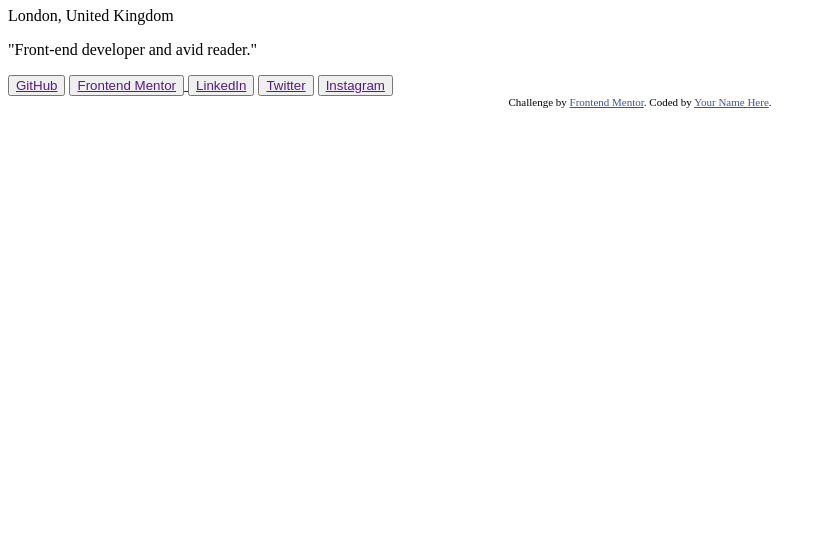
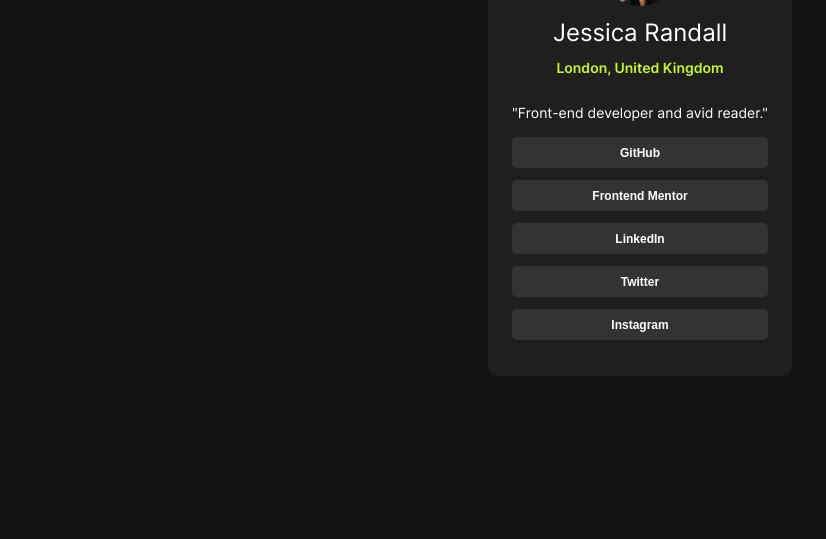
Before and after one commit to GiiNtoki/frontendmentor-challenges, a plain HTML site: page social-links-profile-main/index.html in a window 1280 px wide. Shown: the part 261-800 px from the top of the page, without its empty margins (0-826 px from the left). Drawn offline with Linux system fonts and the light colour scheme.

Commit message:
Complete social links profile

```diff
--- a/social-links-profile-main/index.html
+++ b/social-links-profile-main/index.html
@@ -12,26 +12,18 @@
       href="./assets/images/favicon-32x32.png" />
 
     <title>Frontend Mentor | Social links profile</title>
-
-    <!-- Feel free to remove these styles or customise in your own stylesheet 👍 -->
-    <style>
-      .attribution {
-        font-size: 11px;
-        text-align: center;
-      }
-      .attribution a {
-        color: hsl(228, 45%, 44%);
-      }
-    </style>
+    <link rel="stylesheet" href="style.css">
   </head>
   <body>
+    <main>
+      <div class="user-info">
         <div class="wrapper">
           <img src="./assets/images/avatar-jessica.jpeg" alt="Jessica Randall" />
         </div>
         <h1 class="name">Jessica Randall</h1>
         <p class="location">London, United Kingdom</p>
         <p class="hobies">"Front-end developer and avid reader."</p>
-
+      </div>
       <div class="social-links">
         <button ><a href="">GitHub</a></button>
         <button><a href="">
@@ -41,12 +33,6 @@
         <button><a href="">Twitter</a></button>
         <button><a href="">Instagram</a></button>
       </div>
-
-    <div class="attribution">
-      Challenge by
-      <a href="https://www.frontendmentor.io?ref=challenge" target="_blank"
-        >Frontend Mentor</a
-      >. Coded by <a href="#">Your Name Here</a>.
-    </div>
+    </main>
   </body>
 </html>
--- a/social-links-profile-main/style.css
+++ b/social-links-profile-main/style.css
@@ -0,0 +1,109 @@
+@font-face {
+  font-family: "Inter";
+  src: url("./assets/fonts/Inter-VariableFont_slnt\,wght.ttf");
+}
+
+*,
+*::before,
+*::after {
+  box-sizing: border-box;
+}
+
+* {
+  margin: 0;
+  padding: 0;
+}
+
+html:focus-within {
+  scroll-behavior: smooth;
+}
+
+img {
+  max-width: 100%;
+  display: block;
+}
+
+p,
+h1,
+h2,
+h3,
+h4,
+h5,
+h6 {
+  overflow-wrap: break-word;
+}
+
+body {
+  background-color: hsl(0, 0%, 8%);
+  color: hsl(0, 0%, 100%);
+  font-family: "Inter", sans-serif;
+  font-weight: 400;
+  font-size: 14px;
+  height: 100vh;
+  display: flex;
+  flex-direction: column;
+  justify-content: center;
+  align-items: center;
+}
+
+main {
+  background-color: hsl(0, 0%, 12%);
+  display: flex;
+  flex-direction: column;
+  gap: 1rem;
+  padding: 1.5rem;
+  border-radius: 0.6rem;
+}
+
+.user-info {
+  display: flex;
+  flex-direction: column;
+  justify-content: center;
+  align-items: center;
+  gap: 0.75rem;
+}
+
+.wrapper img {
+  border-radius: 100vmin;
+  width: 5rem;
+}
+
+.name {
+  font-size: 1.5rem;
+  font-weight: 400;
+}
+
+.location {
+  color: hsl(75, 94%, 57%);
+  font-weight: 600;
+}
+
+.hobies {
+  font-weight: 400;
+  padding-top: 1rem;
+}
+
+.social-links {
+  display: grid;
+}
+
+button {
+  background-color: hsl(0, 0%, 20%);
+  border: none;
+  border-radius: 0.3rem;
+  padding: 0.5rem 0;
+  text-align: center;
+  margin-bottom: 0.75rem;
+}
+
+button:hover{
+  cursor: pointer;
+
+}
+
+a {
+  font-size: 0.75rem;
+  color: white;
+  text-decoration: none;
+  font-weight: 600;
+}
```
Lines whose indentation alone changed are shown as unchanged.
